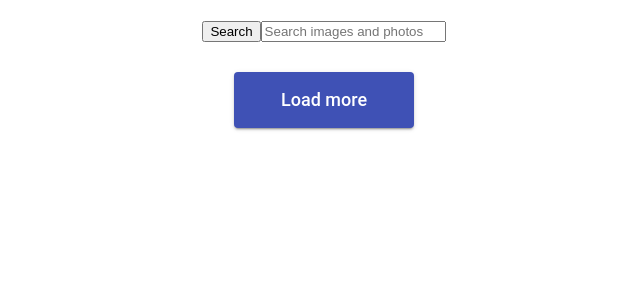
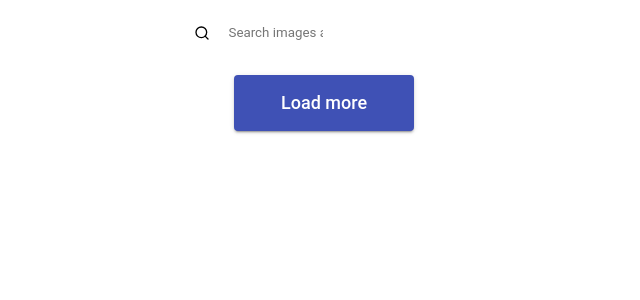
Before and after one commit to abakarovmaks/goit-react-hw-03-image-finder, a React (Create React App) app in the folder my-app/: page / in a window 1280 px wide. Shown: the top 300 px of the page, without its empty margins (316-956 px from the left). Built offline with nearby package versions, Linux system fonts and the light colour scheme.

Commit message:
Corrects Searchbar component + add styles

```diff
--- a/my-app/src/Components/Searchbar/Searchbar.js
+++ b/my-app/src/Components/Searchbar/Searchbar.js
@@ -1,39 +1,49 @@
 import React, { Component } from 'react';
 import PropTypes from 'prop-types';
+import { FiSearch } from 'react-icons/fi';
+import { IconContext } from 'react-icons';
+import { toast } from 'react-toastify';
 import styles from './Searchbar.module.css';
 
 export default class Searchbar extends Component {
   state = {
-    input: '',
+    value: '',
   };
 
-  onChangeInput = (e) => {
-    this.setState({ input: e.target.value.toLowerCase() });
+  handleInput = (e) => {
+    this.setState({ value: e.target.value });
   };
 
   handleSubmit = (e) => {
     e.preventDefault();
-    const { onSubmit } = this.props;
-    onSubmit(this.state.input);
-    this.setState({ input: '' });
+    const query = this.state.value.toLowerCase().trim();
+    if (query === '') {
+      toast.error('Please enter a query');
+      this.button.current.blur();
+      return;
+    }
+    this.props.getSearchQuery(query);
+    this.setState({ value: '' });
+    this.button.current.blur();
   };
 
   render() {
+    const { value } = this.state;
     return (
-      <header className={styles.searchbar}>
+      <header className={styles.header}>
         <form className={styles.form} onSubmit={this.handleSubmit}>
-          <button type="submit" name="Search" className={styles.button}>
-            <span className={styles.span}>Search</span>
+          <button type="submit" className={styles.button} ref={this.button}>
+            <IconContext.Provider value={{ size: '16px' }}>
+              <FiSearch />
+            </IconContext.Provider>
           </button>
 
           <input
             className={styles.input}
             type="text"
-            autocomplete="off"
-            autofocus
+            value={value}
             placeholder="Search images and photos"
-            value={this.state.input}
-            onChange={this.onChangeInput}
+            onChange={this.handleInput}
           />
         </form>
       </header>
@@ -42,5 +52,5 @@ export default class Searchbar extends Component {
 }
 
 Searchbar.propTypes = {
-  onSubmit: PropTypes.func.isRequired,
+  getSearchQuery: PropTypes.func.isRequired,
 };
--- a/my-app/src/Components/Searchbar/Searchbar.module.css
+++ b/my-app/src/Components/Searchbar/Searchbar.module.css
@@ -0,0 +1,71 @@
+.searchbar {
+  top: 0;
+  left: 0;
+  position: sticky;
+  width: 100%;
+  z-index: 1100;
+  display: flex;
+  justify-content: center;
+  align-items: center;
+  padding-top: 10px;
+  padding-bottom: 10px;
+  color: #fff;
+  background-color: #3f51b5;
+  box-shadow: 0px 2px 4px -1px rgba(0, 0, 0, 0.2),
+    0px 4px 5px 0px rgba(0, 0, 0, 0.14), 0px 1px 10px 0px rgba(0, 0, 0, 0.12);
+}
+
+.form {
+  position: relative;
+
+  width: 35%;
+}
+
+.input {
+  width: 100%;
+
+  padding: 5px 40px;
+
+  font-family: Roboto, sans-serif;
+
+  border-radius: 5px;
+  border: none;
+}
+
+.input:focus {
+  outline: none;
+}
+
+.button {
+  position: absolute;
+
+  display: flex;
+  align-items: center;
+  justify-content: center;
+
+  margin: 0;
+  padding: 0;
+
+  width: 26px;
+  height: 26px;
+
+  font-family: Roboto, sans-serif;
+
+  border: none;
+
+  background-color: transparent;
+
+  transition: color 250ms ease;
+
+  cursor: pointer;
+}
+
+.button:focus,
+.button:hover {
+  color: orange;
+  outline: none;
+}
+
+.react-icons {
+  vertical-align: middle;
+}
```
Also changed, not shown: 1 other file (tests, documents, lock files or other folders).
